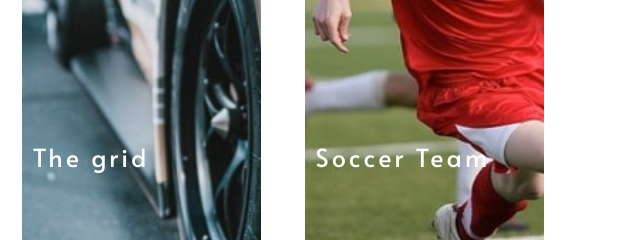
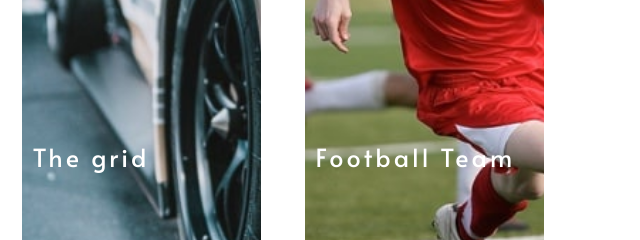
Before and after one commit to Ajay-Kannan7/Loopstudios-landing-page, a plain HTML site: page index.html in a window 1280 px wide. Shown: the part 1980-2220 px from the top of the page, 640-1280 px from the left. Drawn offline with nearby package versions, Linux system fonts and the light colour scheme.

Commit message:
update index.html

```diff
--- a/index.html
+++ b/index.html
@@ -67,7 +67,7 @@
                 <p data-aos="fade-up">The grid</p>
             </div>
             <div class="show four" data-aos="fade">
-                <p data-aos="fade-up">Soccer Team</p>
+                <p data-aos="fade-up">Football Team</p>
             </div>
             <div class="show five" data-aos="fade">
                 <p data-aos="fade-up">From up above</p>
```
